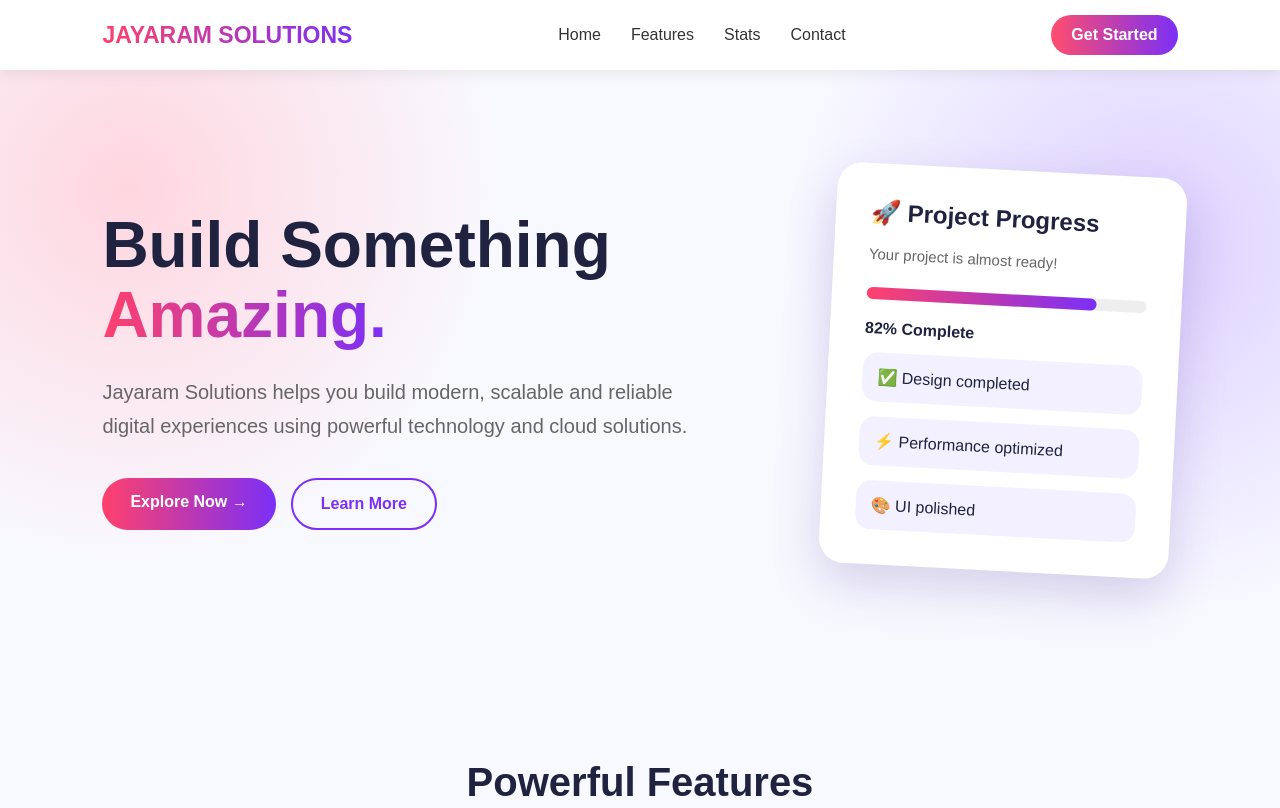
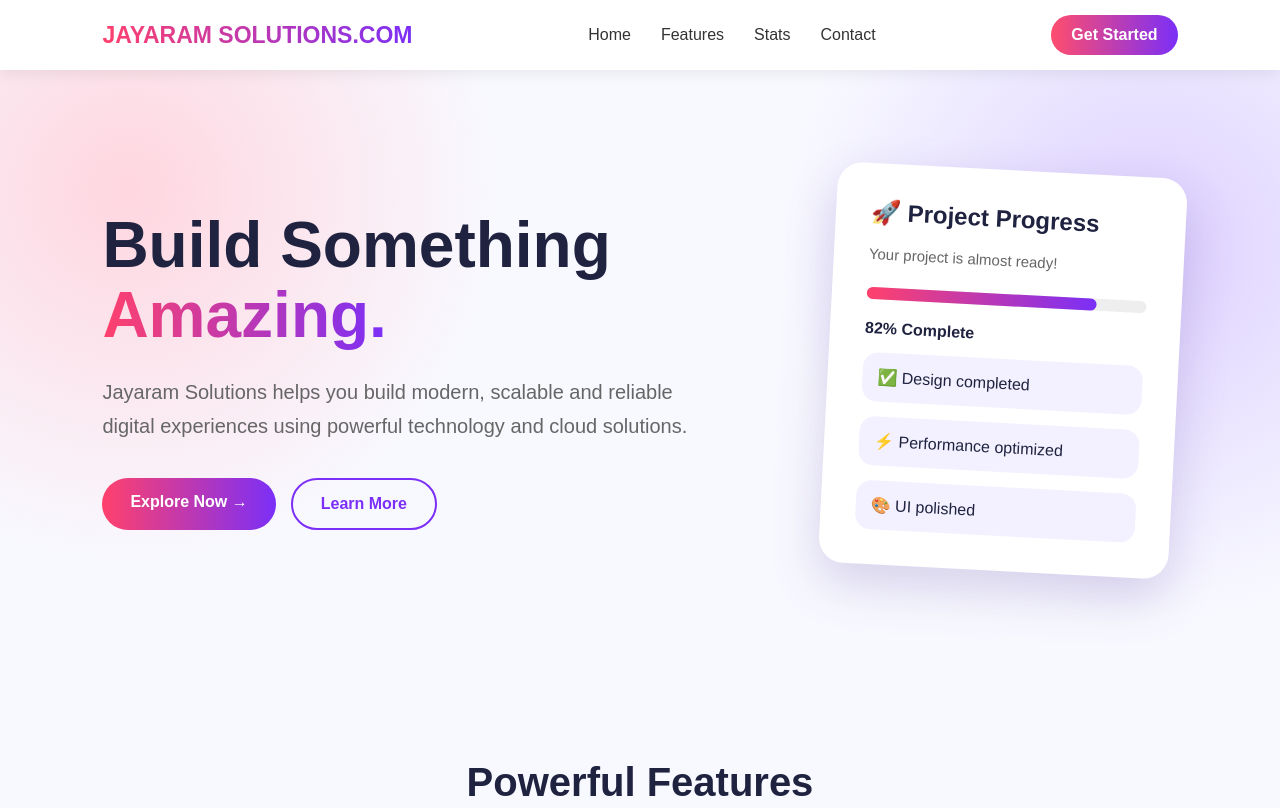
Before and after one commit to jai842/sample-app, a plain HTML site: page index.html in a window 1280 px wide. Shown: the top 808 px of the page. Drawn offline with Linux system fonts and the light colour scheme.

Commit message:
PRCHANGE

```diff
--- a/index.html
+++ b/index.html
@@ -591,7 +591,7 @@
     <nav>
 
         <div class="logo">
-            JAYARAM SOLUTIONS
+            JAYARAM SOLUTIONS.COM
         </div>
 
         <ul>
```
